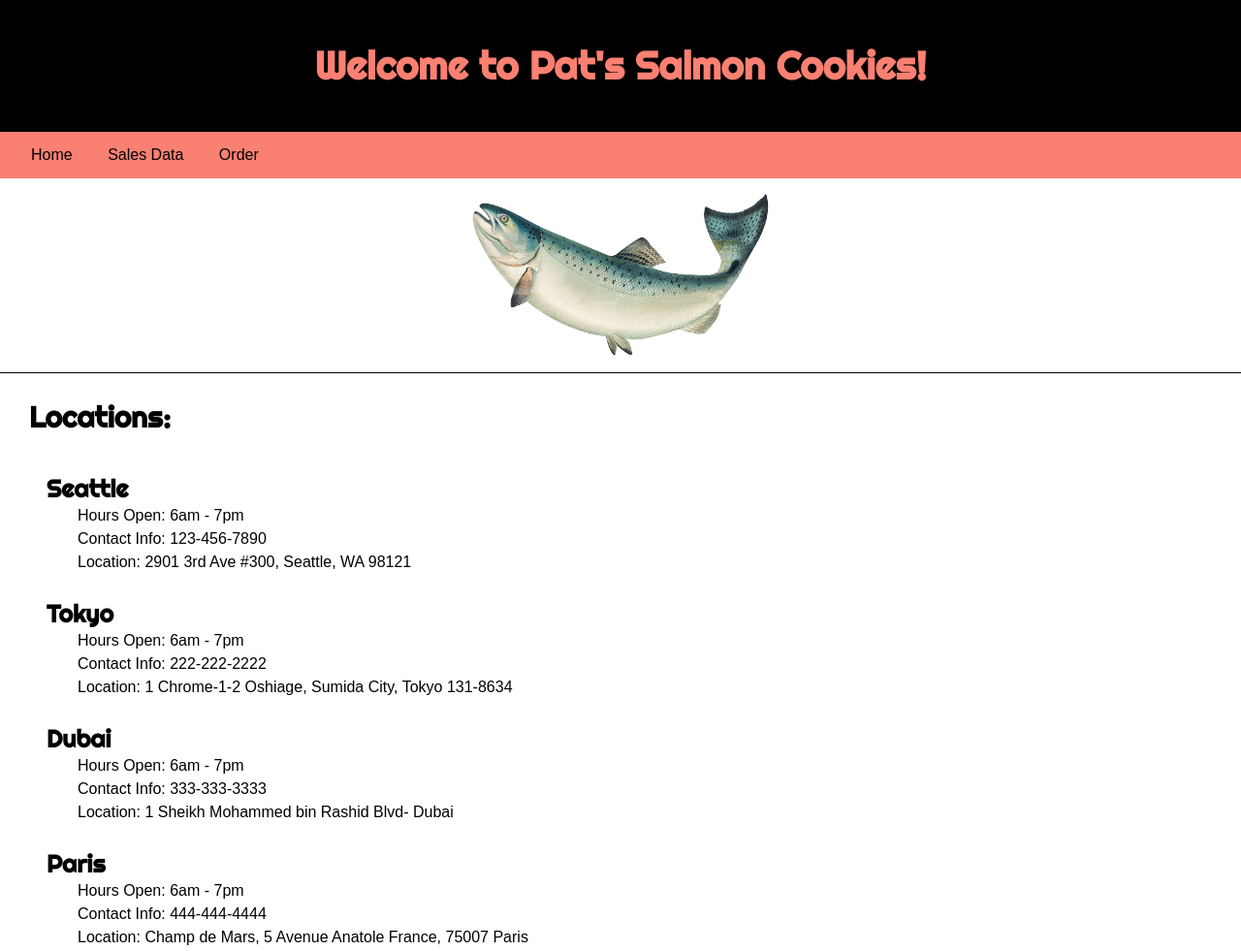
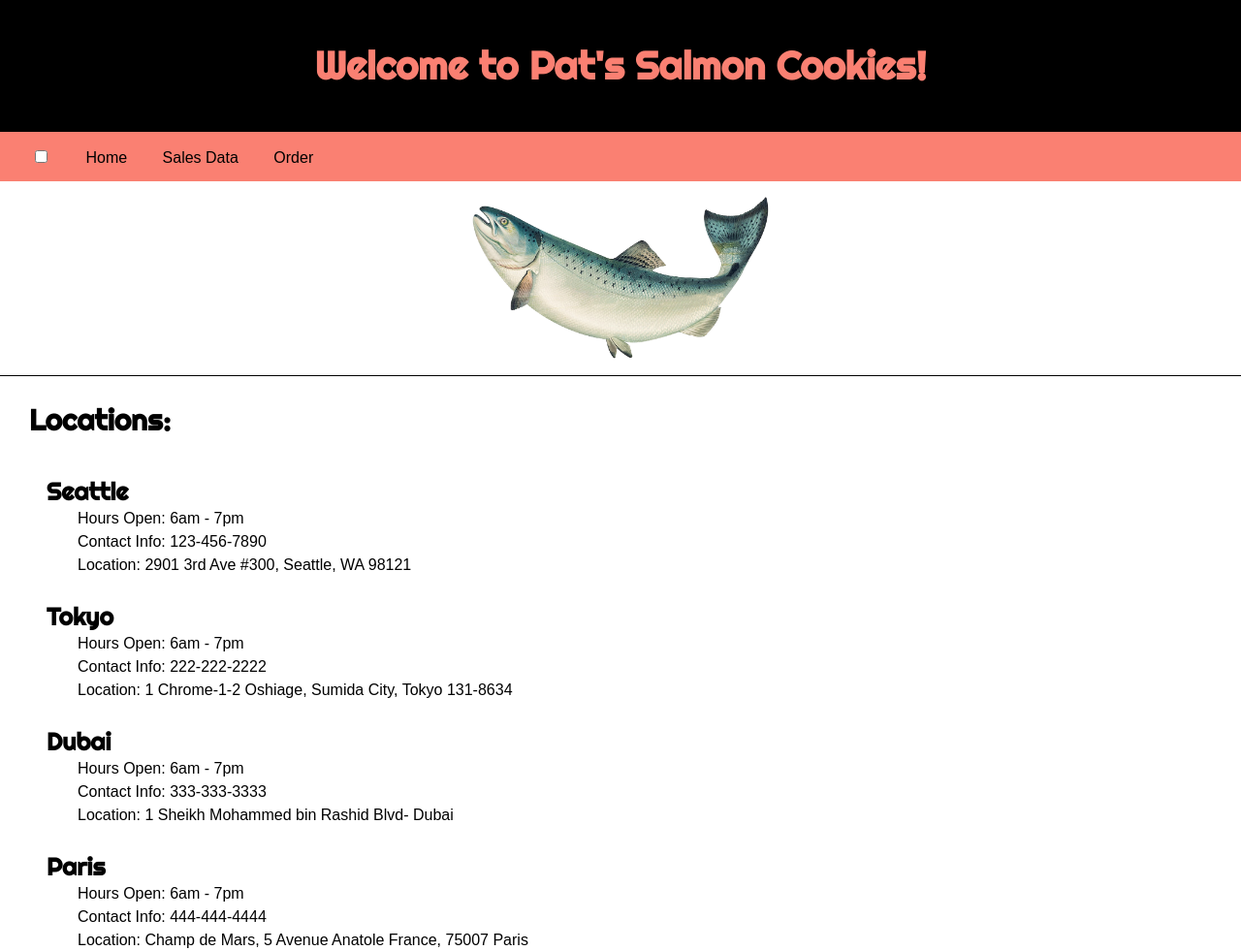
Before and after one commit to ImmanuelShin/cookie-stand, a plain HTML site: page index.html in a window 1280 px wide. Shown: the top 981 px of the page at 97% size. Drawn offline with Linux system fonts and the light colour scheme; a web font is replaced by a local one.

Commit message:
Added light dark toggle

```diff
--- a/index.html
+++ b/index.html
@@ -14,6 +14,12 @@
     </header>
     <nav>
         <ul>
+            <li>
+                <label>
+                    <input type="checkbox">
+                    <span class="slider"></span>
+                </label>
+            </li>
             <li><a href="index.html">Home</a></li>
             <li><a href="sales.html">Sales Data</a></li>
             <li><a href="store.html">Order</a></li>
@@ -22,9 +28,14 @@
     <figure id="bigFish">
         <img src="img/salmon.png" alt="A big salmon.">
     </figure>
-    <article id="storeInfo">
-        <h2>Locations:</h2>
-    </article>
+    <section id="bottomHome">
+        <article id="storeInfo">
+            <h2>Locations:</h2>
+        </article>
+        <article id="hero">
+
+        </article>
+    </section>
     <footer>
         <p>&copy; 2023 Pat's Salmon Cookies</p>
     </footer>
```
Also changed, not shown: sales.html (+6 -0 lines), store.html (+6 -0 lines).
